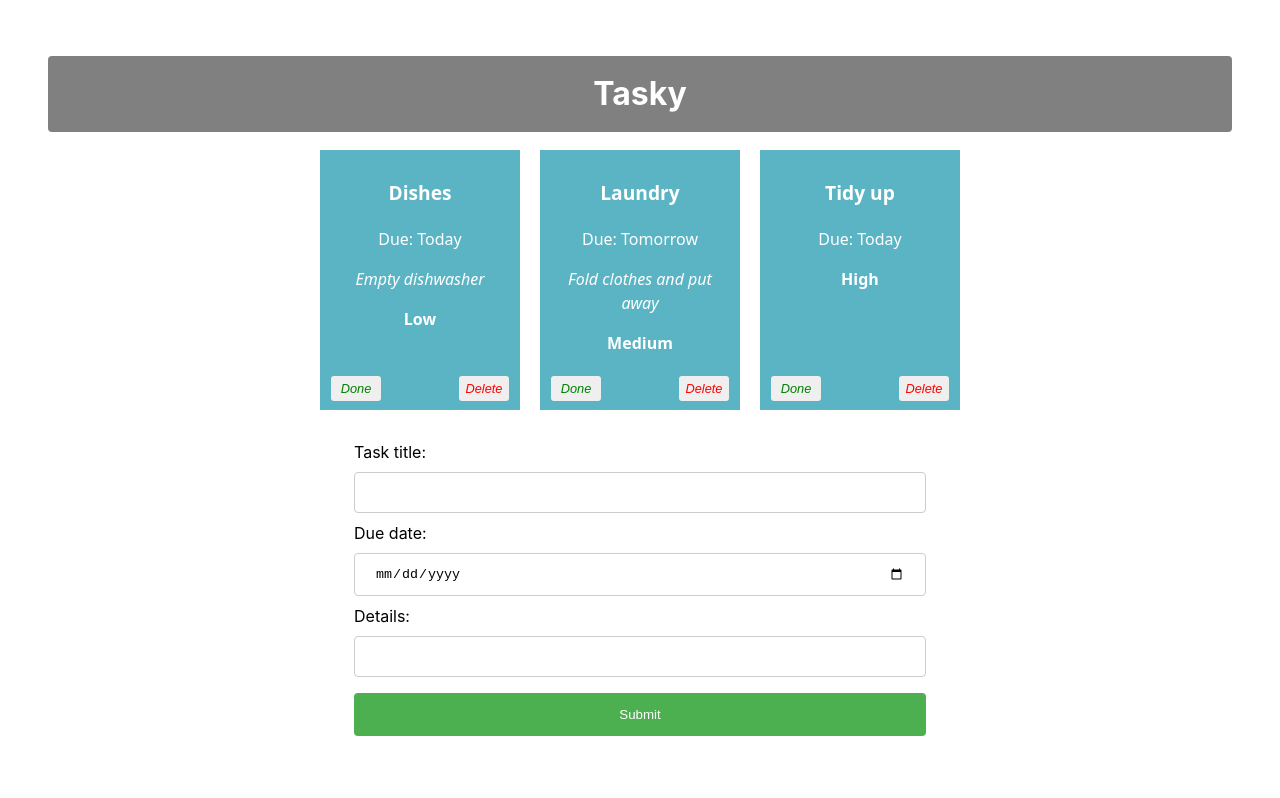
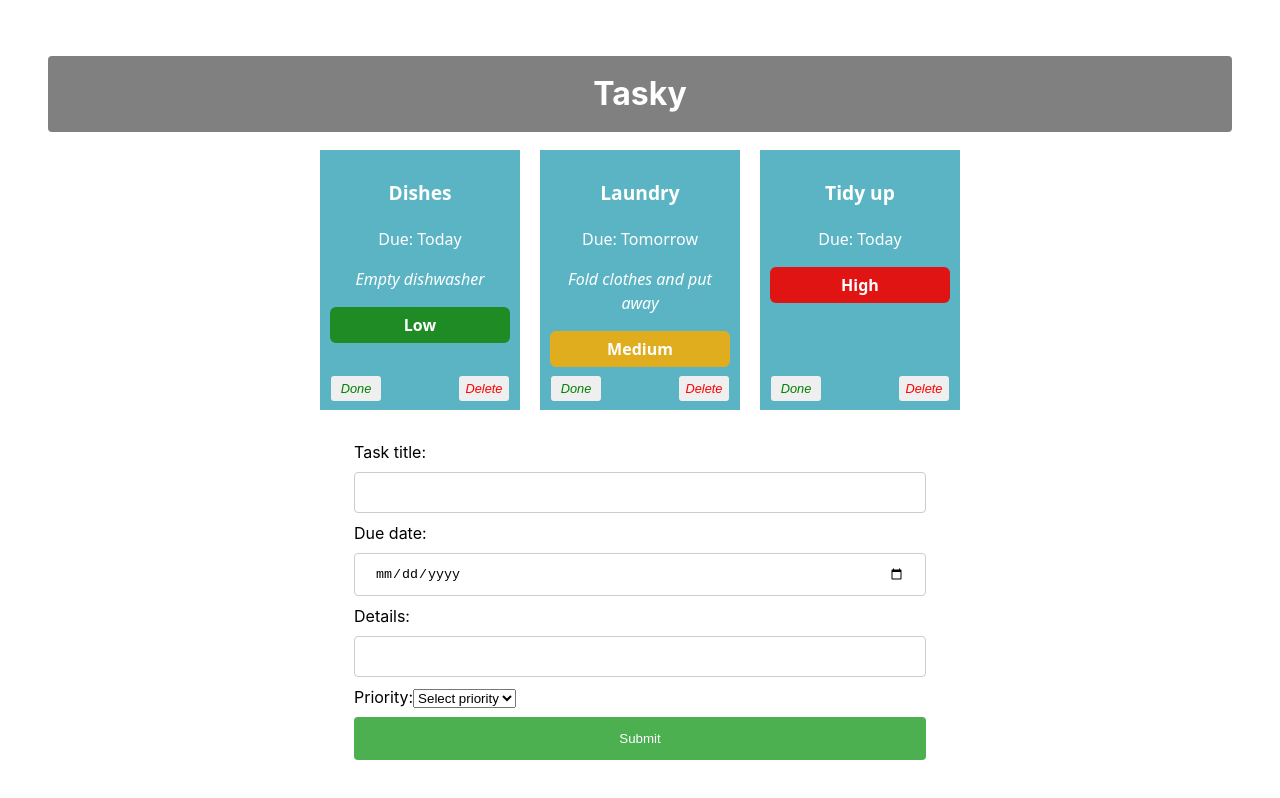
Before and after one commit to StevenSheehan04/react-basics-lab, a React (Vite) app in the folder tasky/: page / in a window 1280 px wide. Shown: the top 798 px of the page. Built offline with nearby package versions, Linux system fonts and the light colour scheme.

Commit message:
Tasky Lab 2b - Exercises done

```diff
--- a/tasky/src/App.css
+++ b/tasky/src/App.css
@@ -103,3 +103,27 @@ form {
   width: 50%;
   margin: auto;
 }
+
+
+/* Priority base style */
+.priority {
+  margin: 12px auto;
+  padding: 6px 0;
+  width: 100%;
+  border-radius: 6px;
+  font-weight: bold;
+  color: white;
+}
+
+.priority.low {
+  background-color: #1f8b24;
+}
+
+.priority.medium {
+  background-color: #e0ad1f;
+  color: white;
+}
+
+.priority.high {
+  background-color: #e11414;
+}
--- a/tasky/src/App.jsx
+++ b/tasky/src/App.jsx
@@ -4,13 +4,13 @@ import React, { useState } from 'react';
 import AddTaskForm from './components/Form';
 import { v4 as uuidv4 } from 'uuid';
 
-
 function App() {
 
   const [ formState, setFormState ] = useState({
     title: "",
     description: "",
-    deadline: ""
+    deadline: "",
+    priority: ""
   });
 
   const [taskState, setTaskState] = useState({
@@ -25,7 +25,6 @@ function App() {
     const tasks = [...taskState.tasks];
     tasks[taskIndex].done = !tasks[taskIndex].done;
     setTaskState({ tasks });
-    console.log(`${taskIndex} ${tasks[taskIndex].done}`);
   };
 
   const deleteHandler = (taskIndex) => {
@@ -34,7 +33,6 @@ function App() {
     setTaskState({ tasks });
   };
 
-  // ✅ added after the other handlers
   const formChangeHandler = (event) => {
     let form = { ...formState };
 
@@ -48,6 +46,9 @@ function App() {
       case "deadline":
         form.deadline = event.target.value;
         break;
+      case "priority":
+        form.priority = event.target.value;
+        break;
       default:
         form = formState;
     }
@@ -55,18 +56,28 @@ function App() {
     setFormState(form);
   };
 
-    const formSubmitHandler = (event) => {
+  const formSubmitHandler = (event) => {
     event.preventDefault();
 
     const tasks = [...taskState.tasks];
-    const form = {...formState};
 
-    form.id = uuidv4();
+    const newTask = {
+      ...formState,
+      id: uuidv4(),
+      done: false
+    };
 
-    tasks.push(form);
-    setTaskState({tasks});
-  }
+    tasks.push(newTask);
+    setTaskState({ tasks });
 
+    // optional: reset form after submit
+    setFormState({
+      title: "",
+      description: "",
+      deadline: "",
+      priority: ""
+    });
+  };
 
   return (
     <div className="container">
@@ -85,7 +96,10 @@ function App() {
         />
       ))}
 
-          <AddTaskForm submit={formSubmitHandler} change={formChangeHandler} />
+      <AddTaskForm
+        submit={formSubmitHandler}
+        change={formChangeHandler}
+      />
 
     </div>
   );
--- a/tasky/src/components/Form.jsx
+++ b/tasky/src/components/Form.jsx
@@ -3,24 +3,47 @@ const AddTaskForm = (props) => {
   return (
     <div>
       <form onSubmit={props.submit}>
+
         <label>
           Task title:
-        <input type="text" name="title" required onChange={(event) => props.change(event)} />
+          <input type="text" name="title" required onChange={(event) => props.change(event)}
+          />
         </label>
+
         <br />
+
         <label>
           Due date:
-        <input type="date" name="deadline" required onChange={(event) => props.change(event)} />
+          <input type="date" name="deadline" required onChange={(event) => props.change(event)}
+          />
         </label>
+
         <br />
+
         <label>
           Details:
-        <input type="text" name="description" onChange={(event) => props.change(event)} />
+          <input type="text" name="description" onChange={(event) => props.change(event)}
+          />
         </label>
+
+        <br />
+
+        <label>
+          Priority:
+          <select name="priority" required onChange={(event) => props.change(event)}>
+            <option value="">Select priority</option>
+            <option value="Low">Low</option>
+            <option value="Medium">Medium</option>
+            <option value="High">High</option>
+          </select>
+        </label>
+
+        <br />
+
         <input type="submit" value="Submit" />
       </form>
     </div>
-  )
+  );
 };
 
 export default AddTaskForm;
--- a/tasky/src/components/Task.jsx
+++ b/tasky/src/components/Task.jsx
@@ -2,16 +2,16 @@ import React from 'react';
 
 const Task = (props) => {
   return (
-      <div className="card" style={{backgroundColor: props.done ? 'lightgrey' : '#5bb4c4'}}>
+    <div className="card" style={{ backgroundColor: props.done ? 'lightgrey' : '#5bb4c4' }}>
       <p className="title">{props.title}</p>
       <p>Due: {props.deadline}</p>
       <p className="description">{props.description}</p>
-      <p className="priority">{props.priority}</p>
-      <button onClick={props.markDone} className='doneButton'>Done</button>
-      <button className='deleteButton' onClick={props.deleteTask}>Delete</button>
+      <p className={`priority ${props.priority.toLowerCase()}`}>{props.priority}
+      </p>
 
+      <button onClick={props.markDone} className="doneButton"> Done </button>
+      <button className="deleteButton" onClick={props.deleteTask}> Delete </button>
     </div>
-
   );
 };
 
```
Lines whose indentation alone changed are shown as unchanged.
